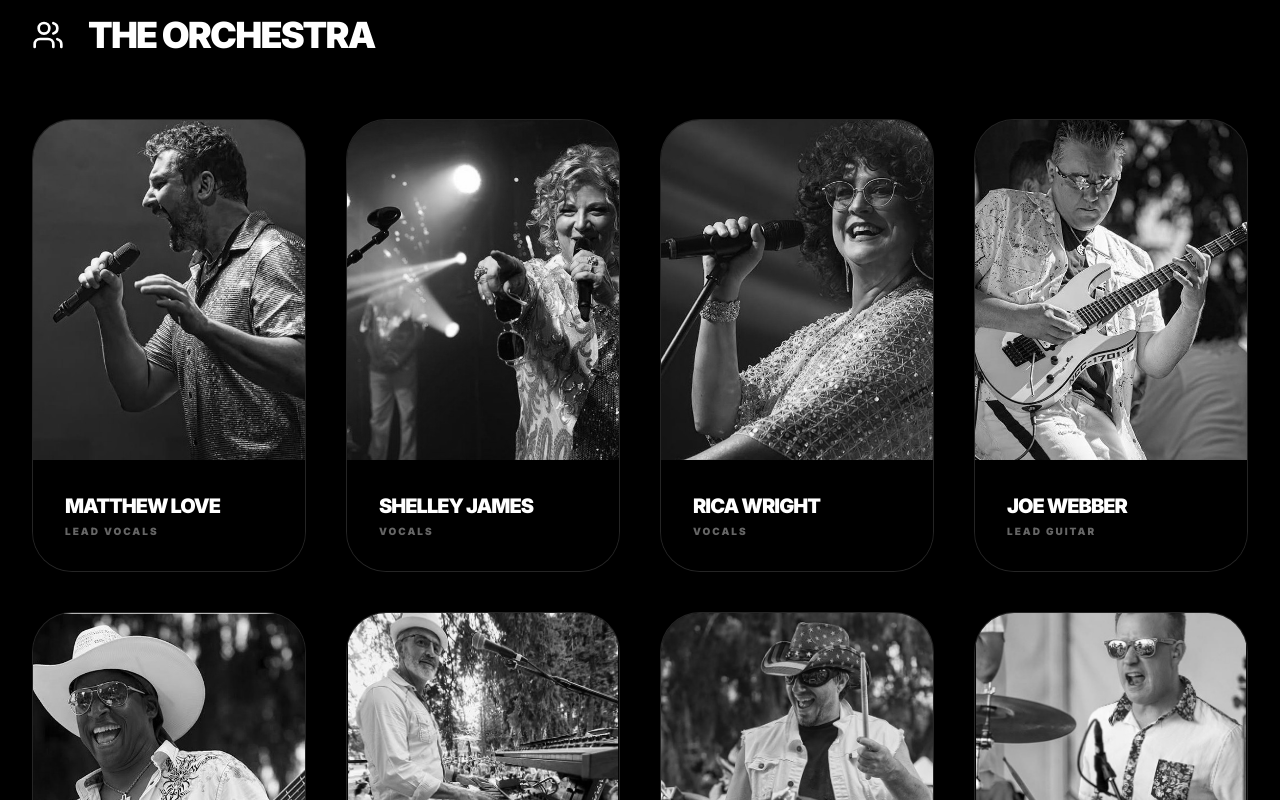
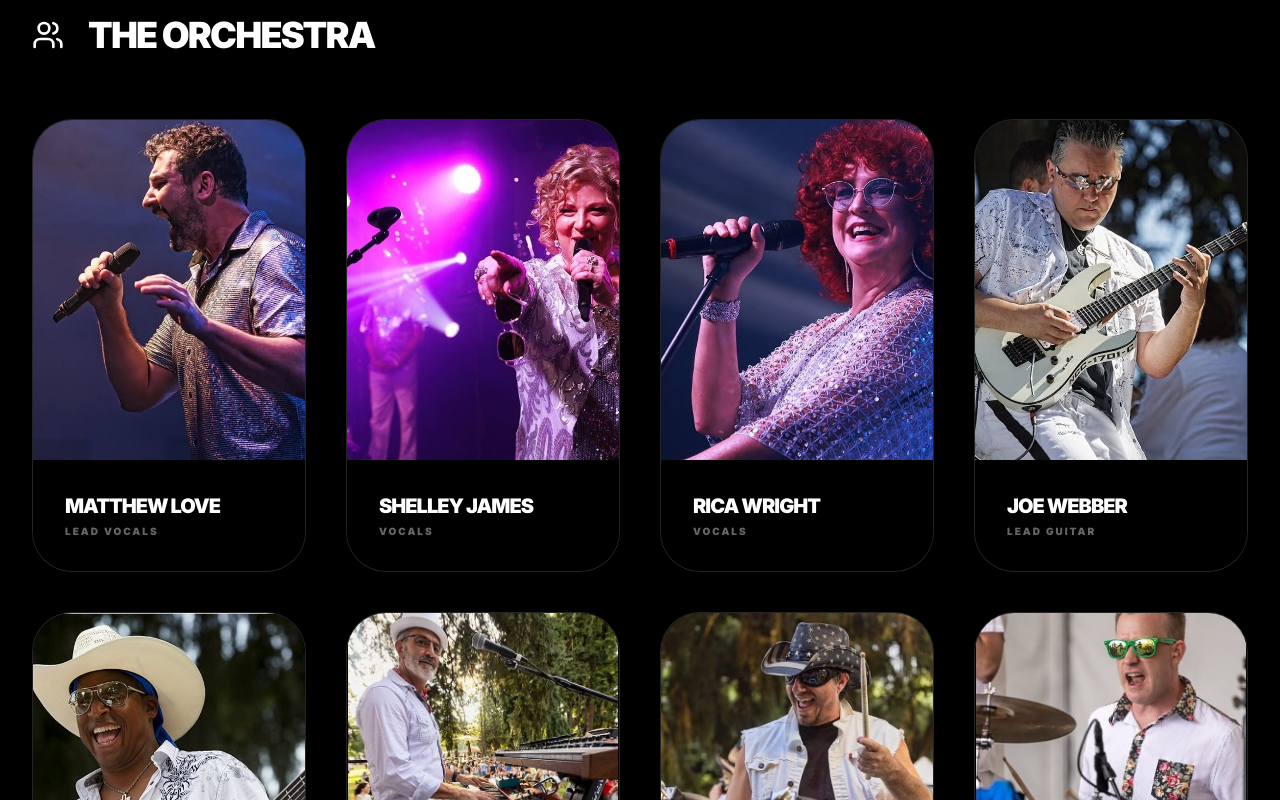
Before and after one commit to austinwarren/SLO-site, a React (Vite) app: page /history in a window 1280 px wide. Shown: the part 1000-1800 px from the top of the page. Built offline with nearby package versions, Linux system fonts and the light colour scheme.

Commit message:
fix: make history page in color by default

```diff
--- a/src/components/MemberCard.tsx
+++ b/src/components/MemberCard.tsx
@@ -12,7 +12,7 @@ export default function MemberCard({ name, role, bio = "", image }: MemberCardPr
         <img
           src={image}
           alt={name}
-          className="w-full h-full object-cover transition-transform duration-700 group-hover:scale-110 grayscale group-hover:grayscale-0"
+          className="w-full h-full object-cover transition-transform duration-700 group-hover:scale-110"
           referrerPolicy="no-referrer"
         />
       </div>
--- a/src/pages/History.tsx
+++ b/src/pages/History.tsx
@@ -118,8 +118,8 @@ export default function HistoryPage() {
               </p>
             </div>
             <div className="grid grid-cols-2 gap-6">
-              <img src="https://picsum.photos/seed/hist1/600/800" alt="History 1" className="rounded-[2.5rem] shadow-2xl border border-white/10 grayscale hover:grayscale-0 transition-all duration-700" referrerPolicy="no-referrer" />
-              <img src="https://picsum.photos/seed/hist2/600/800" alt="History 2" className="rounded-[2.5rem] shadow-2xl mt-12 border border-white/10 grayscale hover:grayscale-0 transition-all duration-700" referrerPolicy="no-referrer" />
+              <img src="https://picsum.photos/seed/hist1/600/800" alt="History 1" className="rounded-[2.5rem] shadow-2xl border border-white/10 transition-all duration-700" referrerPolicy="no-referrer" />
+              <img src="https://picsum.photos/seed/hist2/600/800" alt="History 2" className="rounded-[2.5rem] shadow-2xl mt-12 border border-white/10 transition-all duration-700" referrerPolicy="no-referrer" />
             </div>
           </div>
         </section>
@@ -182,7 +182,7 @@ export default function HistoryPage() {
                 <img
                   src="https://images.unsplash.com/photo-1511671782779-c97d3d27a1d4?auto=format&fit=crop&q=80&w=800"
                   alt="Microphone"
-                  className="rounded-[2rem] shadow-2xl grayscale opacity-20 hover:opacity-40 transition-opacity duration-700"
+                  className="rounded-[2rem] shadow-2xl opacity-20 hover:opacity-40 transition-opacity duration-700"
                   referrerPolicy="no-referrer"
                 />
               </div>
```
